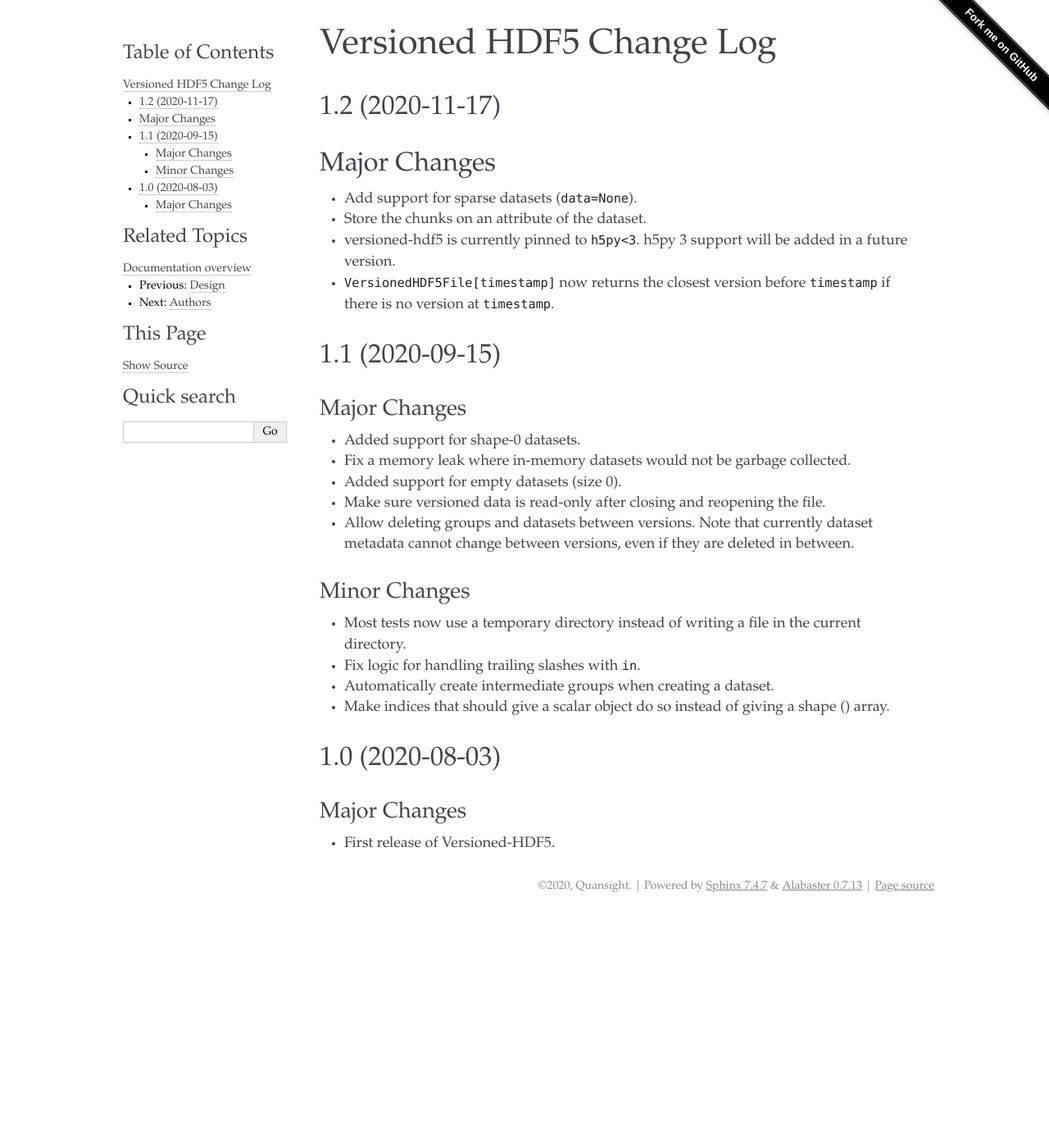
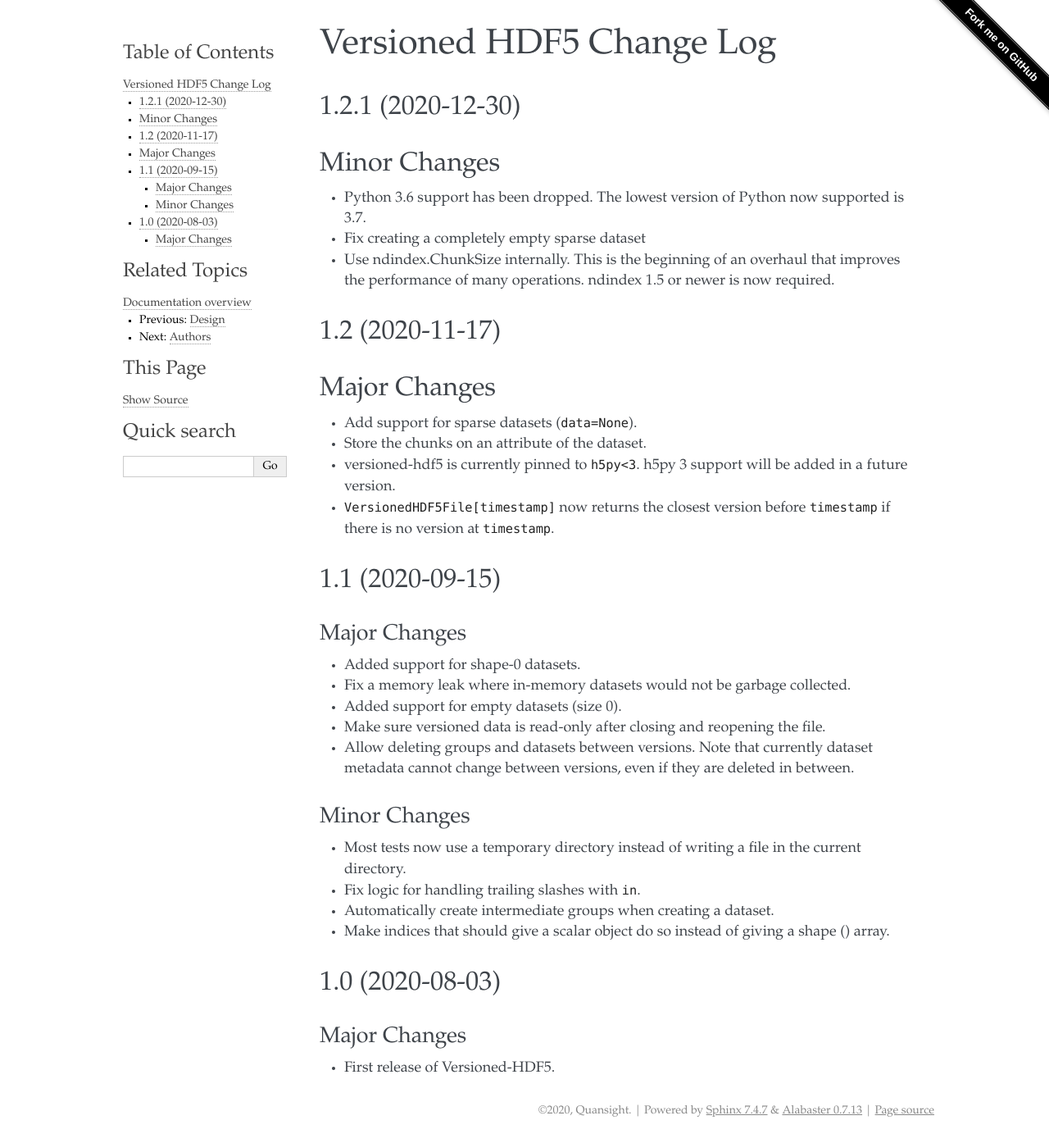
Before and after one commit to deshaw/versioned-hdf5, a Sphinx documentation site: the page built from docs/changelog.md, in a window 1280 px wide. Shown: the whole page at 82% size. Built offline with Sphinx 7.4.7, drawn with Linux system fonts in a browser that asks for light colours; before the commit the page ends 1120 px from its top, so only the background shows below that.

Commit message:
Add a changelog for a 1.2.1 release

```diff
--- a/docs/changelog.md
+++ b/docs/changelog.md
@@ -1,5 +1,16 @@
 Versioned HDF5 Change Log
 =========================
+
+## 1.2.1 (2020-12-30)
+
+## Minor Changes
+
+- Python 3.6 support has been dropped. The lowest version of Python now
+  supported is 3.7.
+- Fix creating a completely empty sparse dataset
+- Use ndindex.ChunkSize internally. This is the beginning of an overhaul that
+  improves the performance of many operations. ndindex 1.5 or newer is now
+  required.
 
 ## 1.2 (2020-11-17)
 
```
